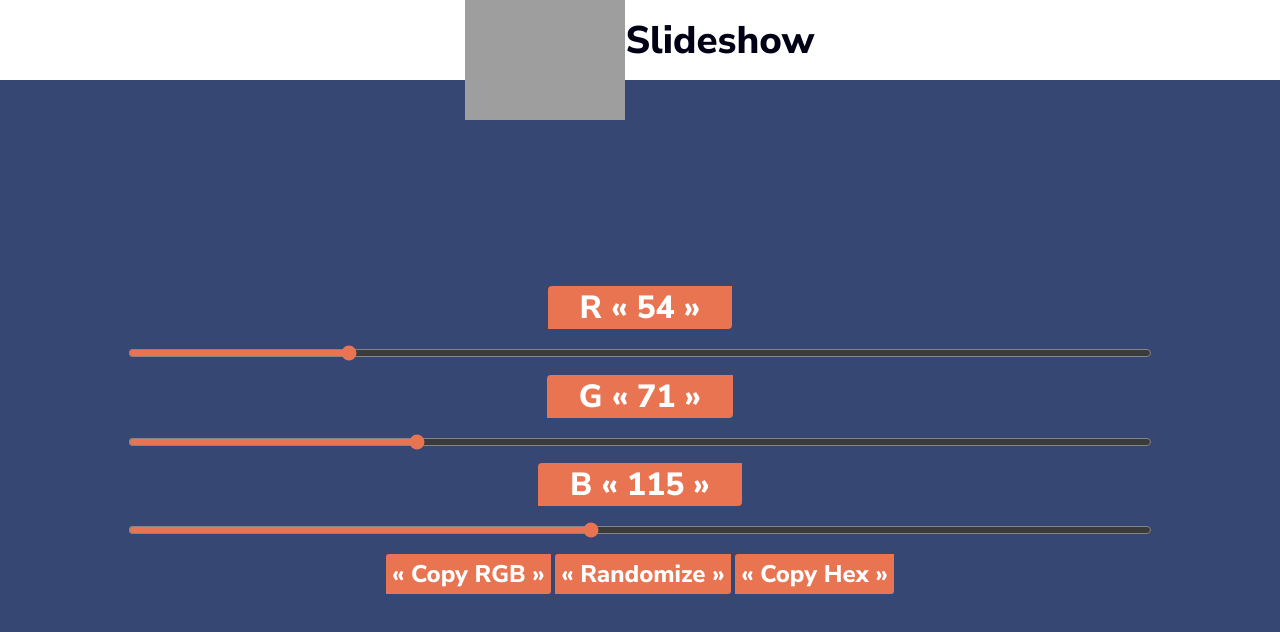
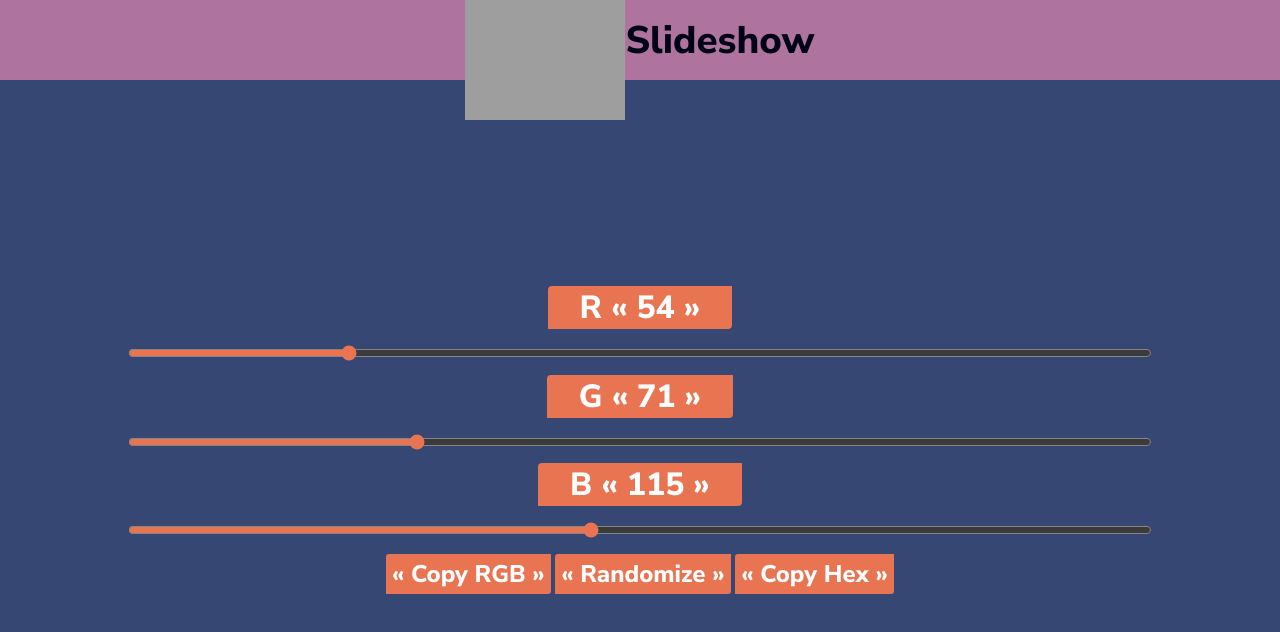
Before and after one commit to OverLorDXG/OverLorDXG.github.io, a plain HTML site: page slideshow.html in a window 1280 px wide. Drawn offline with Linux system fonts and the light colour scheme; grey boxes are pictures that could not be loaded.

Commit message:
Update slideshow.css

```diff
--- a/assets/styles/slideshow.css
+++ b/assets/styles/slideshow.css
@@ -37,7 +37,7 @@ img {
   display: flex;
   justify-content: center;
   align-items: center;
-  background-color: white;
+  background-color: #af739f;
   color: #010115;
   height: 8vh;
 }
```
